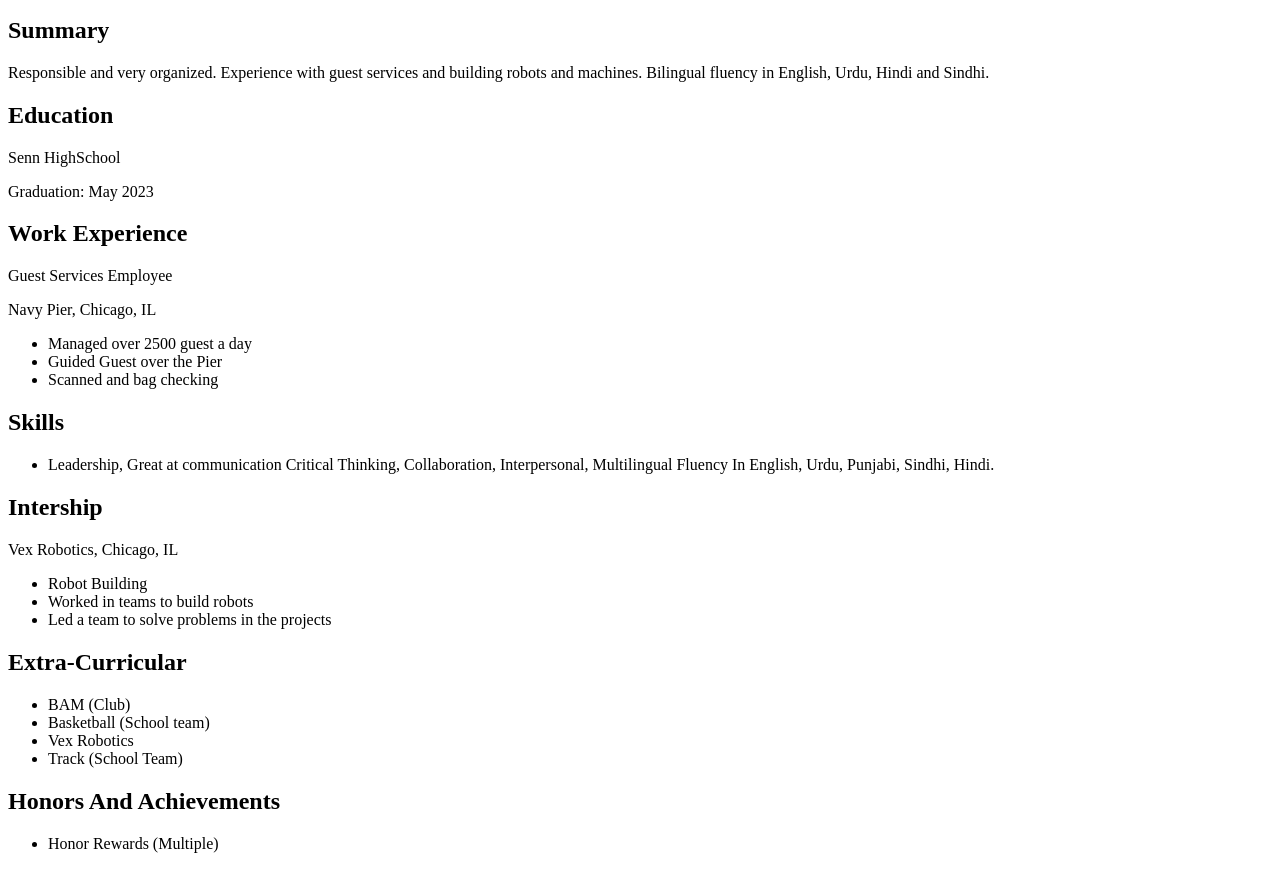
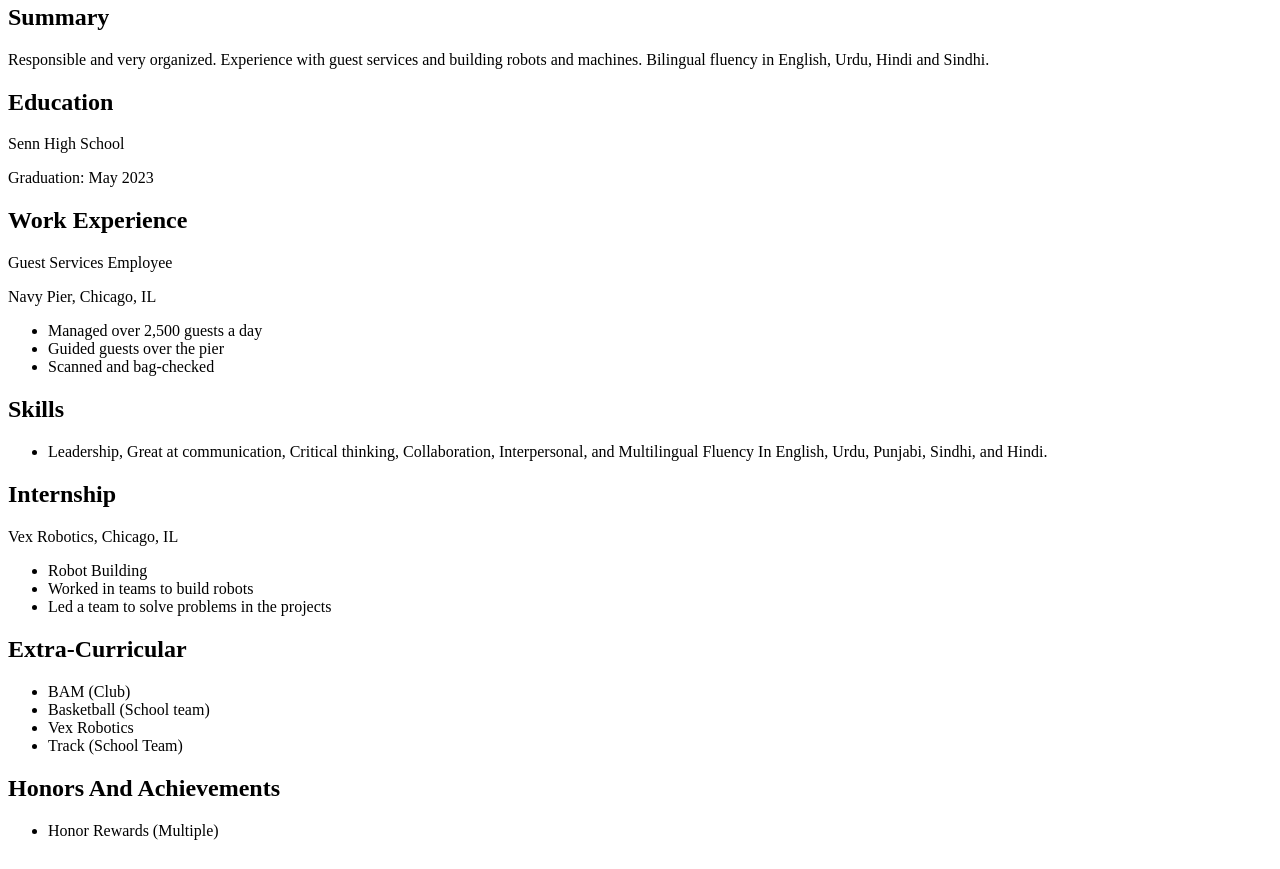
Before and after one commit to Mudassir-13/project1, a plain HTML site: page index.html in a window 1280 px wide. Shown: the part 205-1074 px from the top of the page. Drawn offline with Linux system fonts and the light colour scheme.

Commit message:
sections
added <sections> to my html

```diff
--- a/index.html
+++ b/index.html
@@ -14,46 +14,46 @@
       </ul>
     </nav>
   </header>
-    <div>
+  <section>
     <h1>Mudassir Baksh</h1>
     <p>Email: mbaksh@hawk.iit.edu</p>
     <p>Phone: (312) 934-1232</p>
-    </div>
-    <div>
+  </section>
+  <section>
     <h2>Summary</h2>
     <p>Responsible and very organized. Experience with guest services and building robots and machines. Bilingual fluency in English, Urdu, Hindi and Sindhi.</p>
-    </div>
-    <div>
+  </section>
+  <section>
     <h2>Education</h2>
-      <p>Senn HighSchool</p>
+    <p>Senn High School</p>
     <p>Graduation: May 2023</p>
-    </div>
-    <div>
+  </section>
+  <section>
     <h2>Work Experience</h2>
     <p>Guest Services Employee</p>
     <p>Navy Pier, Chicago, IL</p>
     <ul>
-        <li>Managed over 2500 guest a day</li>
-        <li>Guided Guest over the Pier</li>
-        <li>Scanned and bag checking</li>
+      <li>Managed over 2,500 guests a day</li>
+      <li>Guided guests over the pier</li>
+      <li>Scanned and bag-checked</li>
     </ul>
-    </div>
-    <div>
+  </section>
+  <section>
     <h2>Skills</h2>
     <ul>
-        <li>Leadership, Great at communication Critical Thinking, Collaboration, Interpersonal, Multilingual Fluency In English, Urdu, Punjabi, Sindhi, Hindi.</li>
+      <li>Leadership, Great at communication, Critical thinking, Collaboration, Interpersonal, and Multilingual Fluency In English, Urdu, Punjabi, Sindhi, and Hindi.</li>
     </ul>
-    </div>
-    <div>
-      <h2>Intership</h2>
+  </section>
+  <section>
+    <h2>Internship</h2>
     <p>Vex Robotics, Chicago, IL</p>
     <ul>
       <li>Robot Building</li>
       <li>Worked in teams to build robots</li>
       <li>Led a team to solve problems in the projects</li>
     </ul>
-    </div>
-    <div>
+  </section>
+  <section>
     <h2>Extra-Curricular</h2>
     <ul>
       <li>BAM (Club)</li>
@@ -61,12 +61,12 @@
       <li>Vex Robotics</li>
       <li>Track (School Team)</li>
     </ul>
-    </div>
-    <div>
+  </section>
+  <section>
     <h2>Honors And Achievements</h2>
     <ul>
       <li>Honor Rewards (Multiple)</li>
     </ul>
-    </div>
+  </section>
 </body>
 </html>
```
Lines whose indentation alone changed are shown as unchanged.
